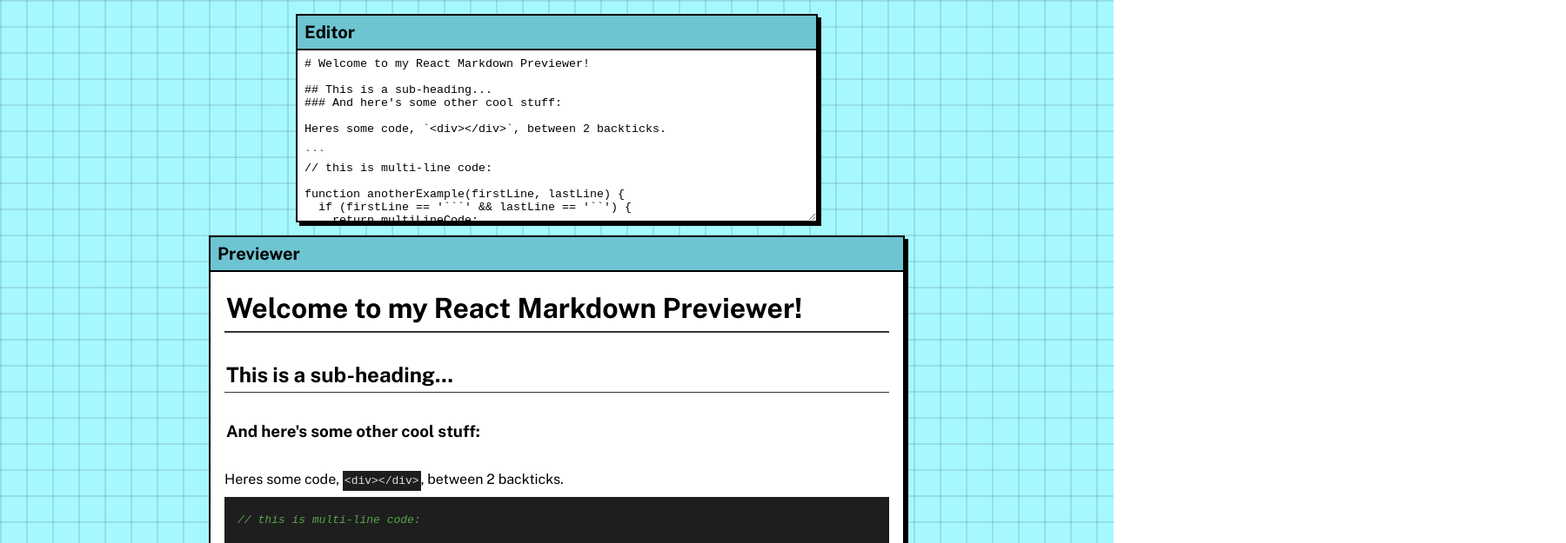
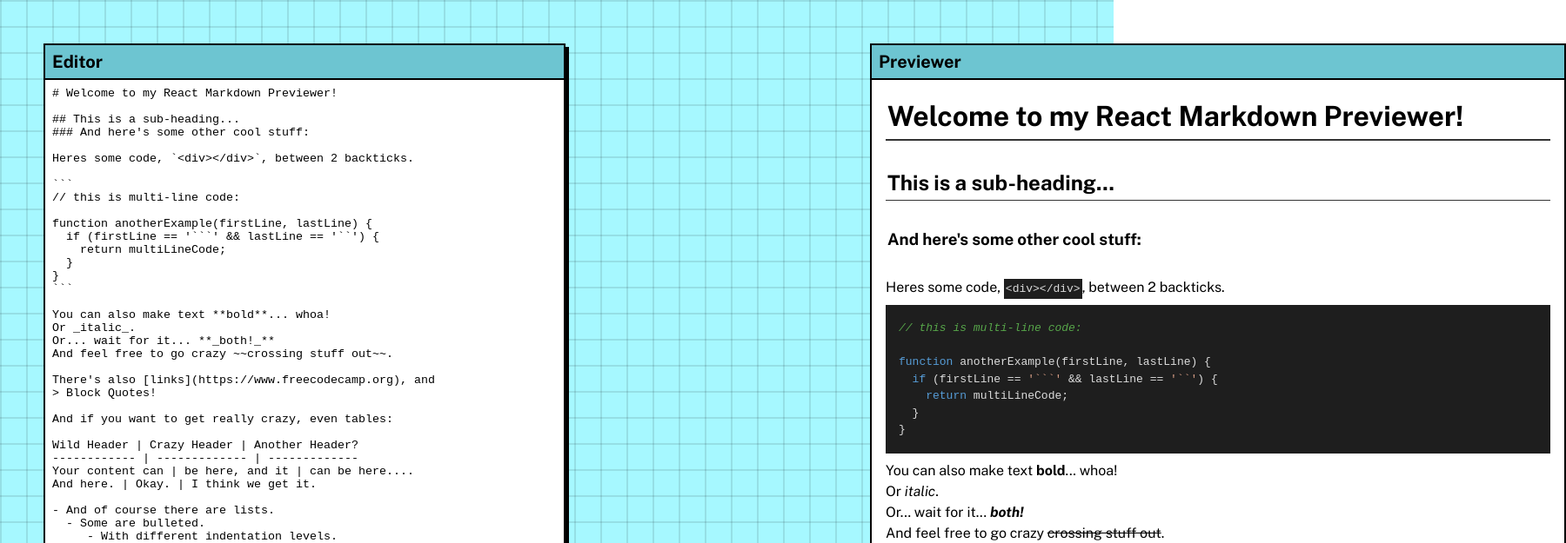
Before and after one commit to Speakiez/markdown-previewer, a React (Vite) app: page / in a window 1280 px wide. Shown: the top 625 px of the page at 87% size, 1800 px wide, since content can reach past the window. Built offline with nearby package versions, Linux system fonts and the light colour scheme.

Commit message:
Make previewer and editor into React Components

```diff
--- a/src/App.jsx
+++ b/src/App.jsx
@@ -6,11 +6,20 @@
   breaks: true
 });
 
-export default function App() {
-  const [userInput, setUserInput] = useState(placholder);
+function Editor({ handleChange, userInput }) {
+  return (
+    <>
+      <div id="editor-wrapper">
+        <header id="editor-header">
+          <span>Editor</span>
+        </header>
+        <textarea id="editor" onChange={handleChange} value={userInput}></textarea>
+      </div>
+    </>
+  );
+}
 
-  const handleChange = (event) => setUserInput(event.target.value);
-
+function Previewer({ userInput }) {
   useEffect(() => {
     document.getElementById("preview").innerHTML = marked.parse(userInput);
     hljs.highlightAll();
@@ -18,18 +27,24 @@
 
   return (
     <>
-      <div className="editor-wrapper">
-        <header className="editor-header">
-          <span>Editor</span>
-        </header>
-        <textarea id="editor" onChange={handleChange} value={userInput}></textarea>
-      </div>
       <div className="preview-wrapper">
         <header className="preview-header">
           <span>Previewer</span>
         </header>
         <div id="preview"></div>
       </div>
+    </>
+  );
+}
+
+export default function App() {
+  const [userInput, setUserInput] = useState(placholder);
+  const handleChange = (event) => setUserInput(event.target.value);
+
+  return (
+    <>
+      <Editor handleChange={handleChange} userInput={userInput}/>
+      <Previewer userInput={userInput}/>
     </>
   )
 }
--- a/src/styles/globals.css
+++ b/src/styles/globals.css
@@ -13,6 +13,10 @@
 html {
   font-family: "Public Sans", Arial, Helvetica, sans-serif;
   line-height: 1.5;
+}
+
+body {
+  overflow: hidden;
 }
 
 #root {
@@ -32,7 +36,23 @@
   background-color: var(--background-color);
 }
 
-.editor-header, .preview-header {
+#editor-wrapper, .preview-wrapper {
+  position: absolute;
+}
+
+#editor-wrapper {
+  top: 50px;
+  left: 50px;
+  z-index: 5;
+}
+
+.preview-wrapper {
+  top: 50px;
+  left: 1000px;
+  z-index: 4;
+}
+
+#editor-header, .preview-header {
   display: flex;
   align-items: center;
   justify-content: start;
@@ -44,7 +64,7 @@
   box-shadow: 4px 4px 0 #000000;
 }
 
-.editor-header span, .preview-header span {
+#editor-header span, .preview-header span {
   font-weight: bold;
   font-size: 1.25rem;
 }
@@ -60,7 +80,9 @@
 
 #editor {
   width: 600px;
+  height: 710px;
   max-width: 600px;
+  max-height: 900px;
   padding: 8px;
 }
 
@@ -69,7 +91,10 @@
   flex-direction: column;
   gap: 8px;
   width: 800px;
+
   max-width: 800px;
+  max-height: 825px;
+  overflow: auto;
   padding: 16px;
   text-align: left;
 }
```
